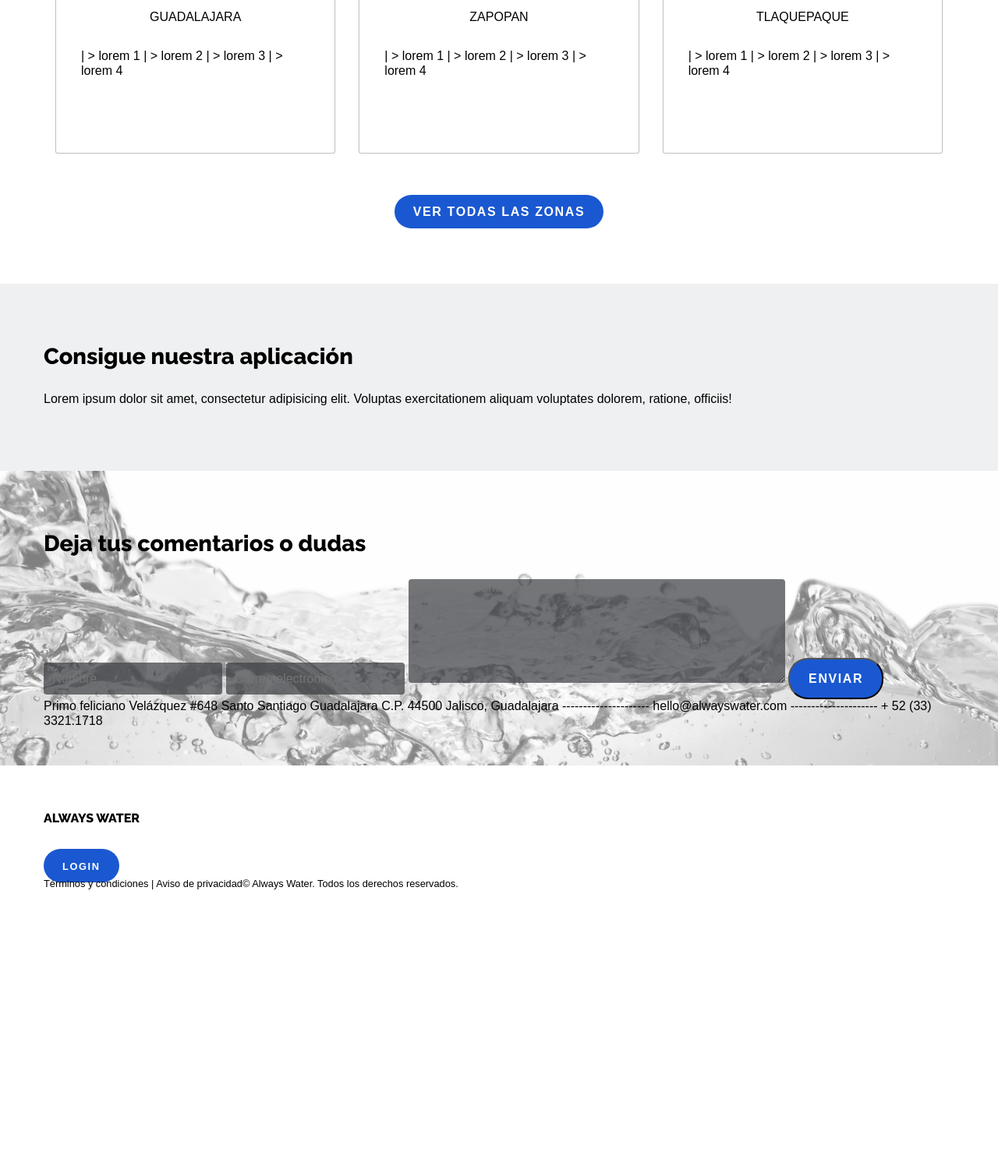
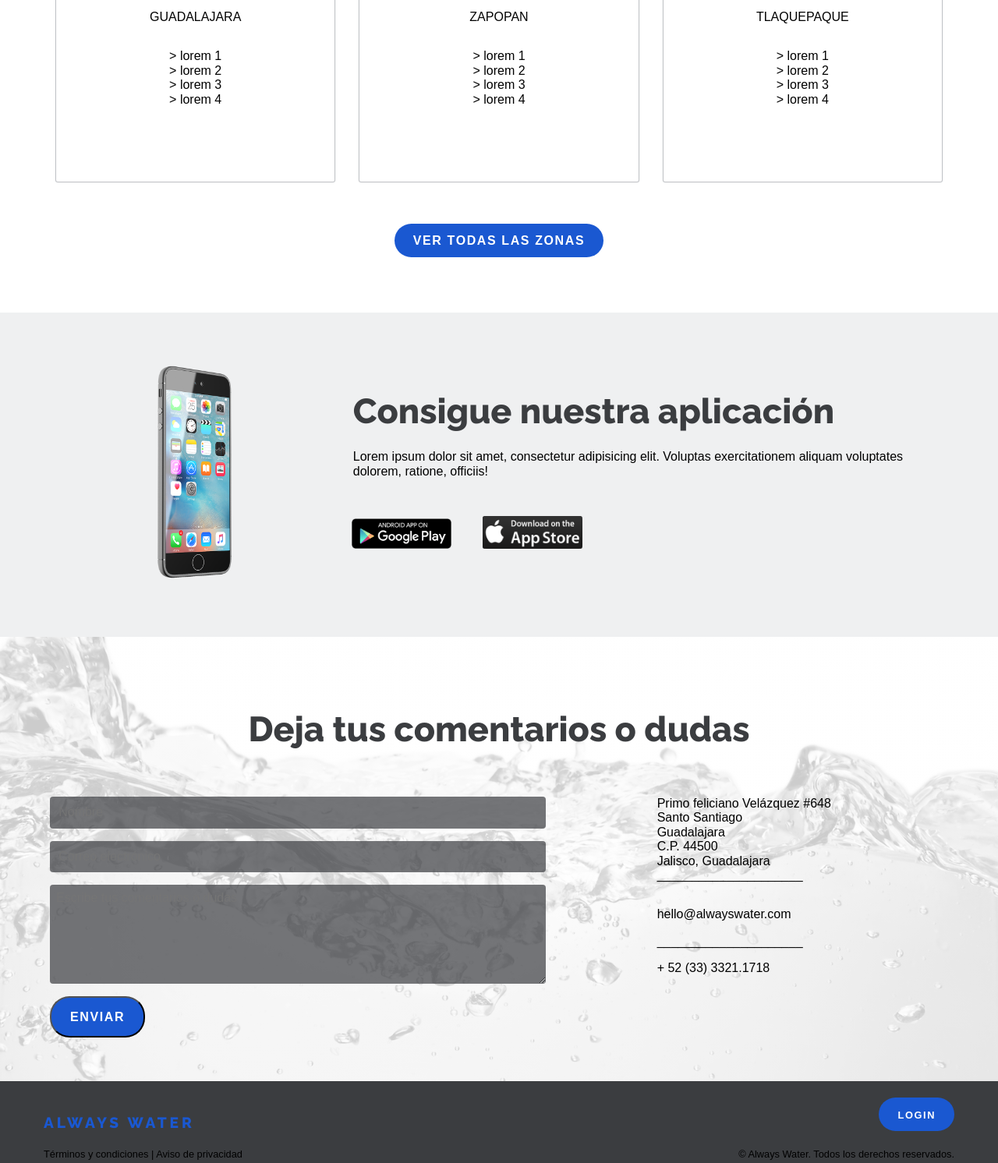
Before and after one commit to AlexAndrei04/campus-party-2017, a plain HTML site: page index.html in a window 1280 px wide. Shown: the part 2661-4153 px from the top of the page at 78% size. Before the commit the page ends 3803 px from the top, so only its background shows below. Drawn offline with Linux system fonts and the light colour scheme.

Commit message:
Mejoras en la plantilla, creación de nuevas clases y correciones

```diff
--- a/index.html
+++ b/index.html
@@ -67,36 +67,36 @@
             <iframe class="is-img-responsive" src="https://www.google.com/maps/embed?pb=!1m18!1m12!1m3!1d3731.1455310792107!2d-103.40563215168025!3d20.744894687844305!2m3!1f0!2f0!3f0!3m2!1i1024!2i768!4f13.1!3m3!1m2!1s0x8428af829360712b%3A0xaf5bf82b658de997!2sAlmer%C3%ADa+997%2C+Lomas+de+Zapopan%2C+45130+Zapopan%2C+Jal.!5e0!3m2!1ses!2smx!4v1497142196323" frameborder="0" style="border:0;" allowfullscreen="allowfullscreen"></iframe>
           </div>
           <div class="slider__title"><span class="is-mayus">Guadalajara</span></div>
-          <div class="slider__description"><span>
-              | > lorem 1
-              | > lorem 2
-              | > lorem 3
-              | > lorem 4
-              </span></div>
+          <div class="slider__description">
+            <p class="is-not-margin is-text-center">> lorem 1</p>
+            <p class="is-not-margin is-text-center">> lorem 2</p>
+            <p class="is-not-margin is-text-center">> lorem 3</p>
+            <p class="is-not-margin is-text-center">> lorem 4</p>
+          </div>
         </div>
         <div class="slider__item l-desktop-4">
           <div class="slider__map">
             <iframe class="is-img-responsive" src="https://www.google.com/maps/embed?pb=!1m18!1m12!1m3!1d3731.1455310792107!2d-103.40563215168025!3d20.744894687844305!2m3!1f0!2f0!3f0!3m2!1i1024!2i768!4f13.1!3m3!1m2!1s0x8428af829360712b%3A0xaf5bf82b658de997!2sAlmer%C3%ADa+997%2C+Lomas+de+Zapopan%2C+45130+Zapopan%2C+Jal.!5e0!3m2!1ses!2smx!4v1497142196323" frameborder="0" style="border:0;" allowfullscreen="allowfullscreen"></iframe>
           </div>
           <div class="slider__title"><span class="is-mayus">Zapopan</span></div>
-          <div class="slider__description"><span>
-              | > lorem 1
-              | > lorem 2
-              | > lorem 3
-              | > lorem 4
-              </span></div>
+          <div class="slider__description">
+            <p class="is-not-margin is-text-center">> lorem 1</p>
+            <p class="is-not-margin is-text-center">> lorem 2</p>
+            <p class="is-not-margin is-text-center">> lorem 3</p>
+            <p class="is-not-margin is-text-center">> lorem 4</p>
+          </div>
         </div>
         <div class="slider__item l-desktop-4">
           <div class="slider__map">
             <iframe class="is-img-responsive" src="https://www.google.com/maps/embed?pb=!1m18!1m12!1m3!1d3731.1455310792107!2d-103.40563215168025!3d20.744894687844305!2m3!1f0!2f0!3f0!3m2!1i1024!2i768!4f13.1!3m3!1m2!1s0x8428af829360712b%3A0xaf5bf82b658de997!2sAlmer%C3%ADa+997%2C+Lomas+de+Zapopan%2C+45130+Zapopan%2C+Jal.!5e0!3m2!1ses!2smx!4v1497142196323" frameborder="0" style="border:0;" allowfullscreen="allowfullscreen"></iframe>
           </div>
           <div class="slider__title"><span class="is-mayus">Tlaquepaque</span></div>
-          <div class="slider__description"><span>
-              | > lorem 1
-              | > lorem 2
-              | > lorem 3
-              | > lorem 4
-              </span></div>
+          <div class="slider__description">
+            <p class="is-not-margin is-text-center">> lorem 1</p>
+            <p class="is-not-margin is-text-center">> lorem 2</p>
+            <p class="is-not-margin is-text-center">> lorem 3</p>
+            <p class="is-not-margin is-text-center">> lorem 4</p>
+          </div>
         </div>
       </div>
     </div>
@@ -104,40 +104,49 @@
   </section>
   <section class="app m-background-gray-light is-padding-top-3 is-padding-bottom-3">
     <div class="container">
-      <div class="app_image"></div>
-      <div class="app_description">
-        <h2>Consigue nuestra aplicación</h2>
-        <p>Lorem ipsum dolor sit amet, consectetur adipisicing elit. Voluptas exercitationem aliquam voluptates dolorem, ratione, officiis!</p>
-        <div class="markets"><img class="markets__google-play" src="" alt=""/><img class="markets__app-store" src="" alt=""/></div>
+      <div class="row">
+        <div class="app_image l-desktop-4"><img class="is-img-responsive" src="images/iPhone.png" alt=""/></div>
+        <div class="app_description l-desktop-8">
+          <h2 class="subtitle-site">Consigue nuestra aplicación</h2>
+          <p>Lorem ipsum dolor sit amet, consectetur adipisicing elit. Voluptas exercitationem aliquam voluptates dolorem, ratione, officiis!</p>
+          <div class="row"><img class="app__icon" src="images/google-play.png" alt=""/><img class="app__icon" src="images/app-store.png" alt=""/></div>
+        </div>
       </div>
     </div>
   </section>
   <section class="questions">
-    <div class="container is-padding-top-3 is-padding-bottom-3">
-      <h2>Deja tus comentarios o dudas</h2>
-      <form class="webform">
-        <input placeholder="Nombre" type="text"/>
-        <input placeholder="Correo electrónico" type="email"/>
-        <textarea cols="50" placeholder="Escribe tus comentarios o dudas" rows="7"></textarea>
-        <button class="btn btn-primary">Enviar</button>
+    <div class="container is-padding-top-3 is-padding-bottom-3 is-table">
+      <h2 class="subtitle-site is-text-center is-padding-bottom-1">Deja tus comentarios o dudas</h2>
+      <form class="webform l-desktop-8">
+        <input class="l-desktop-10 is-margin-bottom-1" placeholder="Nombre" type="text"/>
+        <input class="l-desktop-10 is-margin-bottom-1" placeholder="Correo electrónico" type="email"/>
+        <textarea class="l-desktop-10 is-margin-bottom-1" cols="50" placeholder="Escribe tus comentarios o dudas" rows="6"></textarea>
+        <div class="is-clearfix">
+          <button class="btn btn-primary">Enviar</button>
+        </div>
       </form>
-      <div class="questions__description"><span></span>
-        Primo feliciano Velázquez #648
-        Santo Santiago
-        Guadalajara
-        C.P. 44500
-        Jalisco, Guadalajara
-        ---------------------
-        hello@alwayswater.com
-        ---------------------
-        + 52 (33) 3321.1718
+      <div class="questions__description l-desktop-4">
+        <p class="is-not-margin">Primo feliciano Velázquez #648</p>
+        <p class="is-not-margin">Santo Santiago</p>
+        <p class="is-not-margin">Guadalajara</p>
+        <p class="is-not-margin">C.P. 44500</p>
+        <p class="is-not-margin">Jalisco, Guadalajara</p>
+        <p class="is-not-margin is-padding-bottom-2">_____________________</p>
+        <p class="is-not-margin">hello@alwayswater.com</p>
+        <p class="is-not-margin is-padding-top-1 is-padding-bottom-1">_____________________</p>
+        <p class="is-not-margin">+ 52 (33) 3321.1718</p>
       </div>
     </div>
   </section>
-  <footer class="footer">
-    <div class="container"><img class="logo-little"/>
-      <h6 class="is-mayus">Always water</h6><a class="btn btn-primary" href=""> <small>Login</small></a>
-      <div class="footer__terms"><small>Términos y condiciones | Aviso de privacidad</small><small>&copy; Always Water. Todos los derechos reservados.</small></div>
+  <footer class="footer m-background-gray-dark">
+    <div class="container">
+      <div class="footer__row">
+        <div class="brand">
+          <h6 class="is-mayus title-site is-margin-top-2 is-margin-bottom-1">Always water</h6>
+        </div>
+        <div class="is-inline-block"><a class="btn btn-primary" href=""> <small>Login</small></a></div>
+      </div>
+      <div class="footer__row is-padding-bottom-2"><small>Términos y condiciones | Aviso de privacidad</small><small>&copy; Always Water. Todos los derechos reservados.</small></div>
     </div>
   </footer>
 </body>
--- a/scss/03_layouts/_grid.scss
+++ b/scss/03_layouts/_grid.scss
@@ -20,6 +20,7 @@ $porcent: '%';
       .l-#{$type}-#{$i} {
         float: left;
         padding: .5em;
+        position: relative;
         width: ($i * $h)#{$porcent};
       }
     }
--- a/scss/03_layouts/_layout.scss
+++ b/scss/03_layouts/_layout.scss
@@ -48,3 +48,11 @@
 .brand {
   display: inline-block;
 }
+
+.footer {
+  &__row {
+    align-items: center;
+    display: flex;
+    justify-content: space-between;
+  }
+}
--- a/scss/05_theme/_theme.scss
+++ b/scss/05_theme/_theme.scss
@@ -45,7 +45,7 @@
 }
 
 .questions {
-  background-color: rgba($white, .5);
+  background: linear-gradient(to bottom, rgba($white, .8) 100%, rgba($white, .3) 100%);
   overflow: hidden;
   position: relative;
 
@@ -53,12 +53,20 @@
     background-image: url('/images/background-webform.jpg');
     background-repeat: no-repeat;
     background-size: cover;
-    filter: grayscale(100%);
     content: ' ';
     display: block;
+    filter: grayscale(100%);
     height: 100%;
     position: absolute;
     width: 100%;
     z-index: -1;
   }
 }
+
+.app {
+  &__icon {
+    margin-right: 2.5em;
+    margin-top: 2em;
+    width: 8em;
+  }
+}
--- a/scss/06_states/_states.scss
+++ b/scss/06_states/_states.scss
@@ -23,6 +23,22 @@
 
 .is-text-right {
   text-align: right;
+}
+
+.is-block {
+  display: block;
+}
+
+.is-inline-block {
+  display: inline-block;
+}
+
+.is-table {
+  display: table;
+}
+
+.is-clearfix {
+  clear: both;
 }
 
 .is-img-responsive {
@@ -92,6 +108,10 @@
   padding-bottom: 5em;
 }
 
+.is-not-margin {
+  margin: 0;
+}
+
 .is-margin-top-1 {
   margin-top: 1em;
 }
```
Also changed, not shown: css/main.css, 3 other files.
